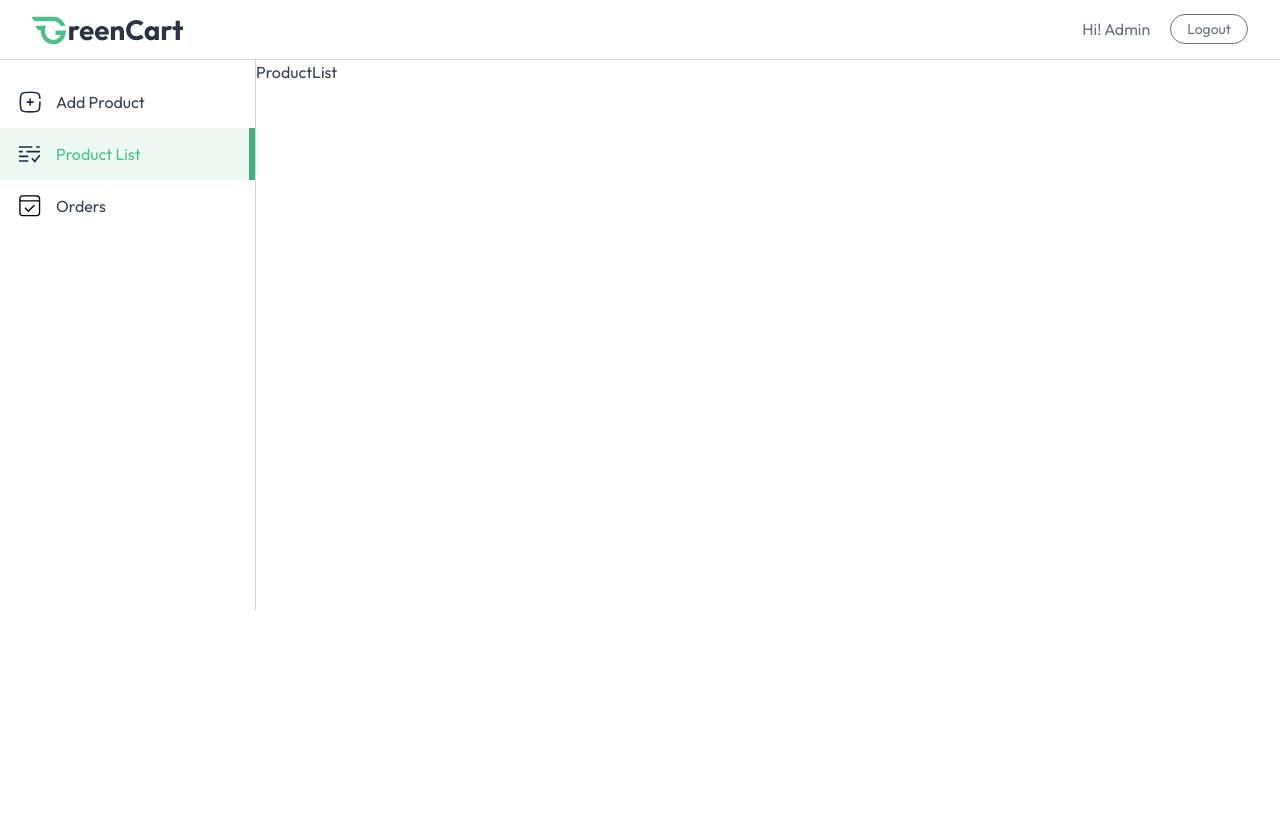
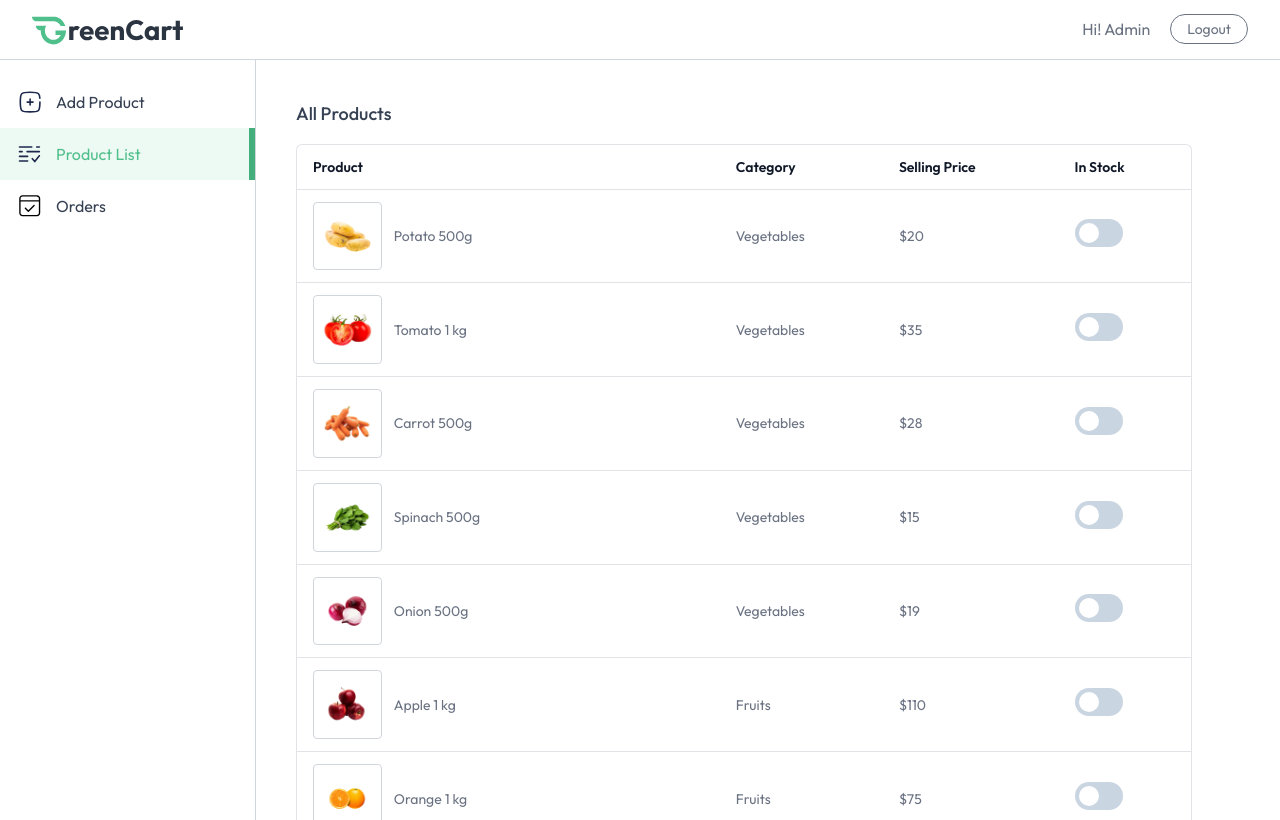
Before and after one commit to rohit-cpp/Mern-Stack-Food-App, a React (Vite) app in the folder client/: page /seller/product-list in a window 1280 px wide. Both pictures are taken after typing "name@example.com", "Sample123" into the empty fields and a click on the button "Login". Built offline with nearby package versions, Linux system fonts and the light colour scheme.

Commit message:
seller dashboard product-list done

```diff
--- a/client/src/components/seller/ProductList.jsx
+++ b/client/src/components/seller/ProductList.jsx
@@ -1,7 +1,59 @@
 import React from "react";
+import { useAppContext } from "../../context/AppContext";
 
 const ProductList = () => {
-  return <div>ProductList</div>;
+  const { products, currency } = useAppContext();
+  return (
+    <div className="no-scrollbar flex-1 h-[95vh] overflow-y-scroll flex flex-col justify-between">
+      <div className="w-full md:p-10 p-4">
+        <h2 className="pb-4 text-lg font-medium">All Products</h2>
+        <div className="flex flex-col items-center max-w-4xl w-full overflow-hidden rounded-md bg-white border border-gray-500/20">
+          <table className="md:table-auto table-fixed w-full overflow-hidden">
+            <thead className="text-gray-900 text-sm text-left">
+              <tr>
+                <th className="px-4 py-3 font-semibold truncate">Product</th>
+                <th className="px-4 py-3 font-semibold truncate">Category</th>
+                <th className="px-4 py-3 font-semibold truncate hidden md:block">
+                  Selling Price
+                </th>
+                <th className="px-4 py-3 font-semibold truncate">In Stock</th>
+              </tr>
+            </thead>
+            <tbody className="text-sm text-gray-500">
+              {products.map((product) => (
+                <tr key={product._id} className="border-t border-gray-500/20">
+                  <td className="md:px-4 pl-2 md:pl-4 py-3 flex items-center space-x-3 truncate">
+                    <div className="border border-gray-300 rounded p-2">
+                      <img
+                        src={product.image[0]}
+                        alt="Product"
+                        className="w-16"
+                      />
+                    </div>
+                    <span className="truncate max-sm:hidden w-full">
+                      {product.name}
+                    </span>
+                  </td>
+                  <td className="px-4 py-3">{product.category}</td>
+                  <td className="px-4 py-3 max-sm:hidden">
+                    {currency}
+                    {product.offerPrice}
+                  </td>
+                  <td className="px-4 py-3">
+                    <label className="relative inline-flex items-center cursor-pointer text-gray-900 gap-3">
+                      <input type="checkbox" className="sr-only peer" />
+                      <div className="w-12 h-7 bg-slate-300 rounded-full peer peer-checked:bg-blue-600 transition-colors duration-200"></div>
+                      <span className="dot absolute left-1 top-1 w-5 h-5 bg-white rounded-full transition-transform duration-200 ease-in-out peer-checked:translate-x-5"></span>
+                    </label>
+                  </td>
+                </tr>
+              ))}
+            </tbody>
+          </table>
+        </div>
+      </div>
+    </div>
+  );
 };
 
 export default ProductList;
--- a/client/src/pages/seller/SellerLayout.jsx
+++ b/client/src/pages/seller/SellerLayout.jsx
@@ -40,7 +40,7 @@ const SellerLayout = () => {
         </div>
       </div>
       <div className="flex">
-        <div className="md:w-64 w-16 border-r h-[550px] text-base border-gray-300 pt-4 flex flex-col transition-all duration-300">
+        <div className="md:w-64 w-16 border-r h-[95vh] text-base border-gray-300 pt-4 flex flex-col transition-all duration-300">
           {sidebarLinks.map((item) => (
             <NavLink
               to={item.path}
```
